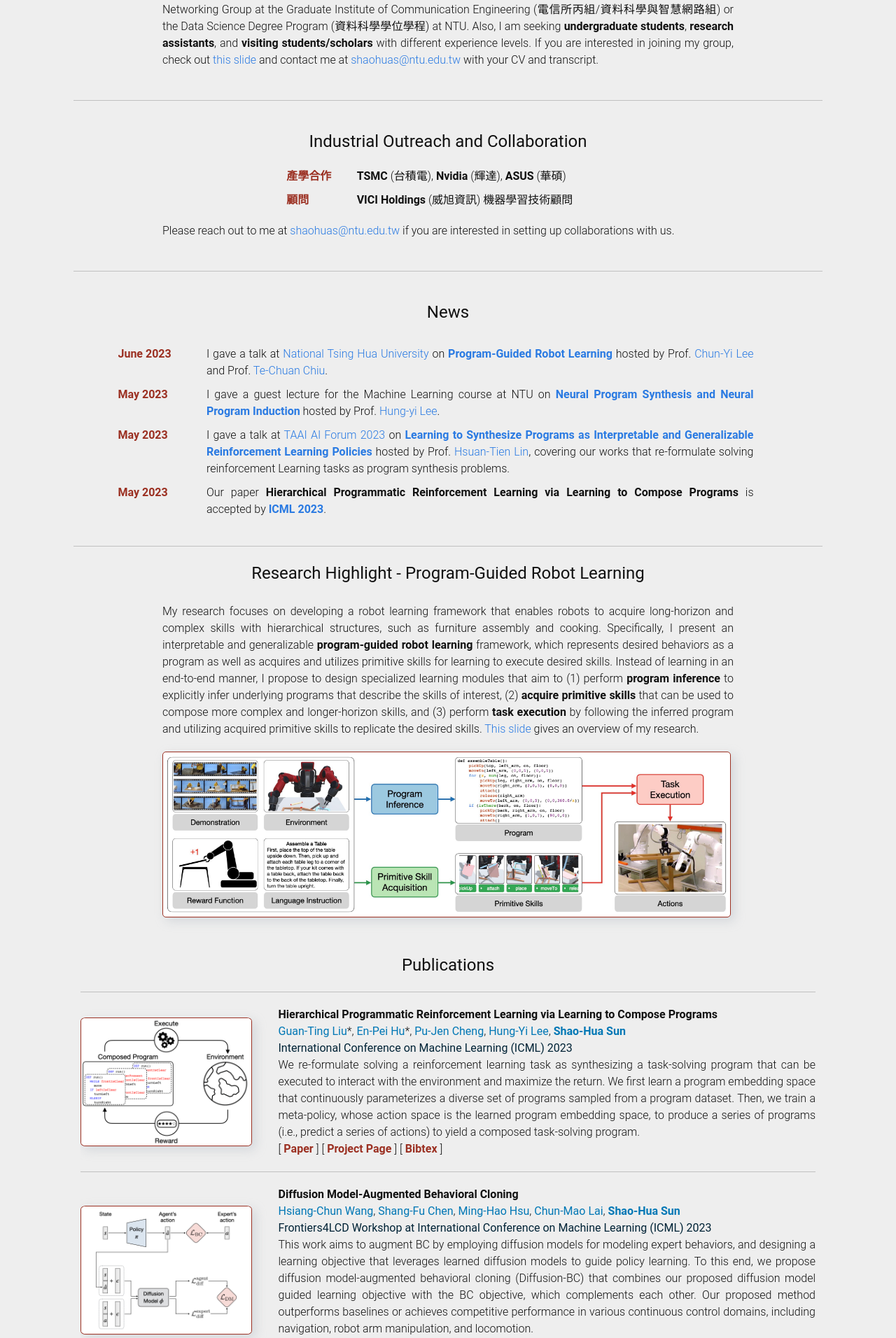
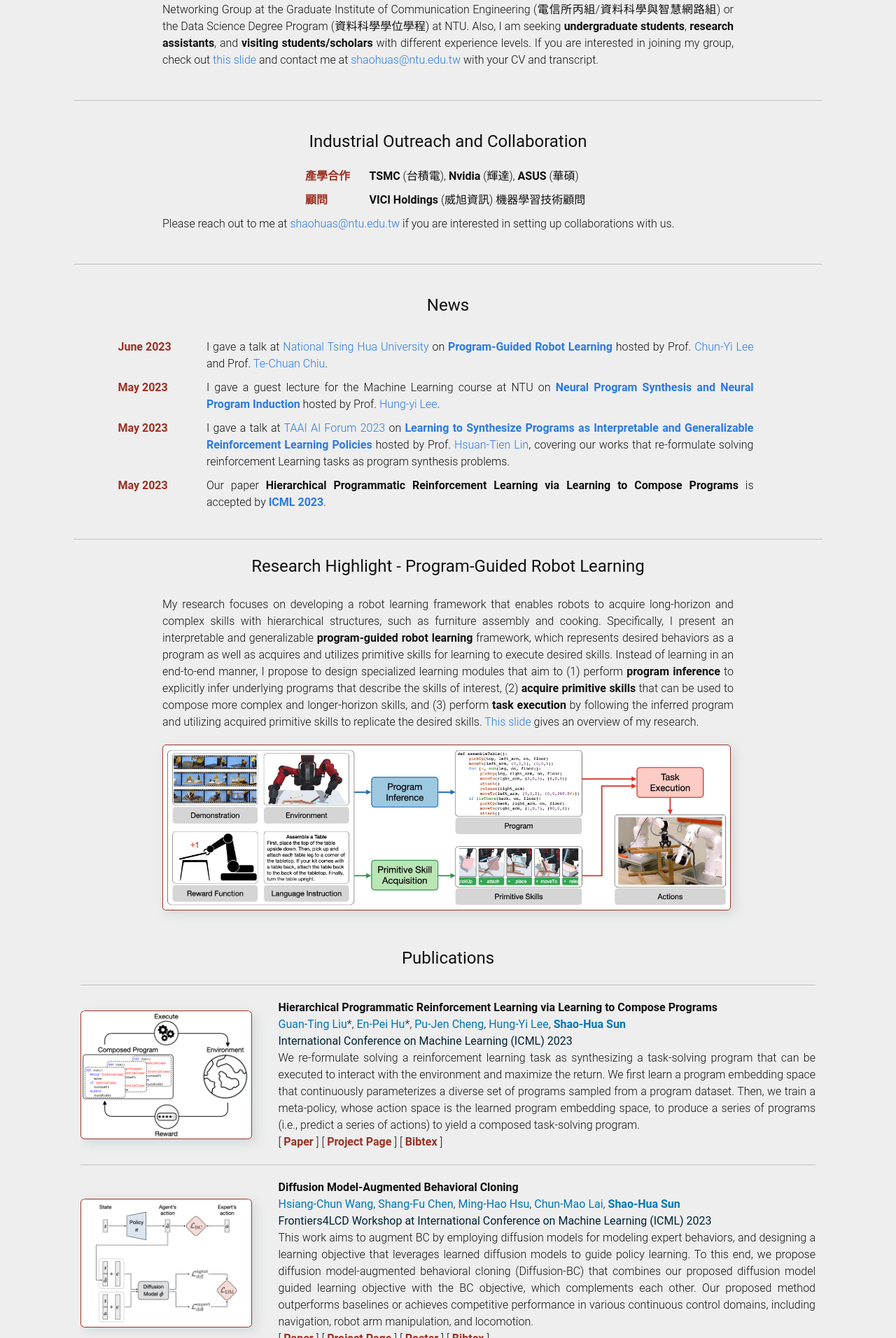
Before and after one commit to shaohua0116/shaohua0116.github.io, a Jekyll site: the page built from index.html, in a window 1280 px wide. Shown: the part 546-2458 px from the top of the page at 70% size. Built offline with Jekyll 4.4.1, drawn with Linux system fonts in a browser that asks for light colours; some web fonts are replaced.

Commit message:
fix industry align

```diff
--- a/_data/industry.yml
+++ b/_data/industry.yml
@@ -2,4 +2,3 @@
   partner: '產學合作'
 - partnership: "<b>VICI Holdings</b> (威旭資訊) 機器學習技術顧問"
   partner: '顧問'
-- reachout: "REACH"
--- a/_sass/_base.scss
+++ b/_sass/_base.scss
@@ -49,7 +49,7 @@ h1, h2, h3, h4, h5, h6,
 p, blockquote, pre,
 ul, ol, dl, figure,
 %vertical-rhythm {
-  margin-bottom: $spacing-unit / 2;
+  margin-bottom: calc($spacing-unit / 2);
 }
 
 
@@ -127,7 +127,7 @@ a {
 blockquote {
   color:            $grey-color;
   border-left:      4px solid $grey-color-light;
-  padding-left:     $spacing-unit / 2;
+  padding-left:     calc($spacing-unit / 2);
   font-size:        18px;
   letter-spacing:   -1px;
   font-style:       italic;
@@ -182,8 +182,8 @@ pre {
   @include media-query($on-laptop) {
     max-width: -webkit-calc(#{$content-width} - (#{$spacing-unit}));
     max-width:         calc(#{$content-width} - (#{$spacing-unit}));
-    padding-right:  $spacing-unit / 2;
-    padding-left:   $spacing-unit / 2;
+    padding-right:  calc($spacing-unit / 2);
+    padding-left:   calc($spacing-unit / 2);
   }
 }
 
--- a/_sass/_cover.scss
+++ b/_sass/_cover.scss
@@ -18,8 +18,8 @@ $height: 240px;
   @include media-query($on-laptop) {
     max-width: -webkit-calc(#{$content-width} - (#{$spacing-unit}));
     max-width:         calc(#{$content-width} - (#{$spacing-unit}));
-    padding-right:  $spacing-unit / 2;
-    padding-left:   $spacing-unit / 2;
+    padding-right:  calc($spacing-unit / 2);
+    padding-left:   calc($spacing-unit / 2);
   }
   @include media-query($on-palm) {
     height:         400px;
--- a/_sass/_industry.scss
+++ b/_sass/_industry.scss
@@ -28,8 +28,7 @@ $industry-padding: 20px;
 
 
 .industry {
-  max-width:        -webkit-calc(45% - (#{$spacing-unit} / 2));
-  max-width:        calc(45% - (#{$spacing-unit} / 2));
+  max-width:        calc(40% - (#{$spacing-unit} / 2));
   margin-left:      auto;
   margin-right:     auto;
   @include media-query($on-palm) {
@@ -39,41 +38,35 @@ $industry-padding: 20px;
 }
 
 .industry-body {
-  overflow:   auto;
+//   overflow:   auto;
 }
 
 .industry-item {
-  text-align:     justify;
+  // text-align:     justify;
   font-size:      16px;
   @include media-query($on-palm) {
     font-size:      14px;
+    grid-template-columns: 100%;
+    grid-template-rows: 1fr 1fr;
   }
   overflow:       auto;
   margin-top:     10px;
+  display: grid;
+  grid-template-columns: 20% 80%;
+  gap: 10px;
 }
 
 .industry-left {
-  float:       left;
-  margin-left: auto;
-  margin-right: auto;
-  width: -webkit-calc(25% - (#{$spacing-unit} / 2));
-  width:         calc(25% - (#{$spacing-unit} / 2));
+  color:       $primary-color-dark;
+  font-weight: bold;
+  @include media-query($on-palm) {
+      text-align: center;
+  }
 }
 
 .industry-right {
-  float:       left;
-  width: -webkit-calc(75% - (#{$spacing-unit} / 2));
-  width:         calc(75% - (#{$spacing-unit} / 2));
-  margin-left: 5px;
+  text-align: left;
   @include media-query($on-palm) {
-    margin-left: 25px;
+      text-align: center;
   }
 }
-
-.industry-left > .industry-date {
-  color:       $primary-color-dark;
-  font-weight: bold;
-}
-
-.industry-right > .industry-industry {
-}
--- a/_sass/_layout.scss
+++ b/_sass/_layout.scss
@@ -96,7 +96,7 @@
 
 .footer-heading {
   font-size: 18px;
-  margin-bottom: $spacing-unit / 2;
+  margin-bottom: calc($spacing-unit/2);
 }
 
 .contact-list,
@@ -107,7 +107,7 @@
 .footer-col {
   font-size:    18px;
   text-align: center;
-  margin-bottom: $spacing-unit / 2;
+  margin-bottom: calc($spacing-unit/2);
 }
 
 /**
--- a/index.html
+++ b/index.html
@@ -22,18 +22,14 @@ layout: home
   <h1 class="md-heading text-center">
     Industrial Outreach and Collaboration <!-- (產業界合作) -->
   </h1>
-  <div class="Industrial-body">
+  <div class="industry-body">
     {% for partnership in site.data.industry %}
     <div class="industry-item">
       <div class="industry-left">
-        <div class="industry-date">
-          {{ partnership.partner }}
-        </div>
+        {{ partnership.partner }}
       </div>
       <div class="industry-right">
-        <div class="industry-news">
-          {{ partnership.partnership }}
-        </div>
+        {{ partnership.partnership }}
       </div>
     </div>
     {% endfor %}
```
